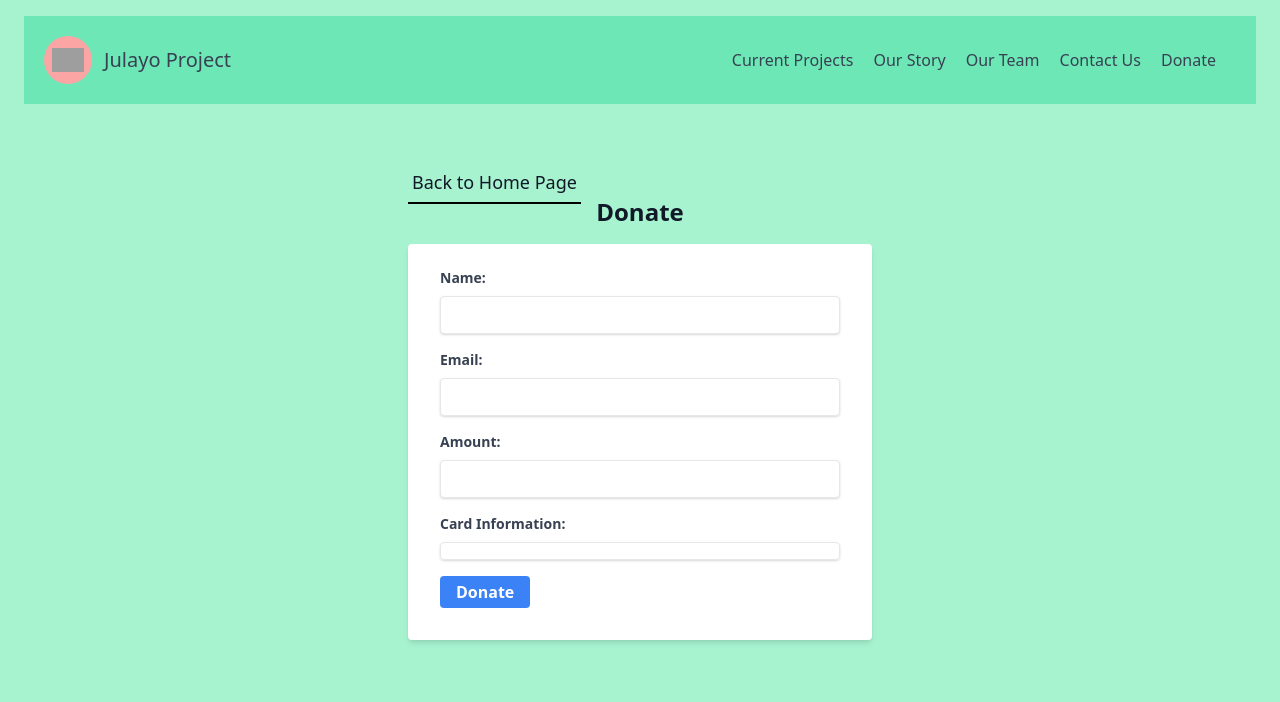
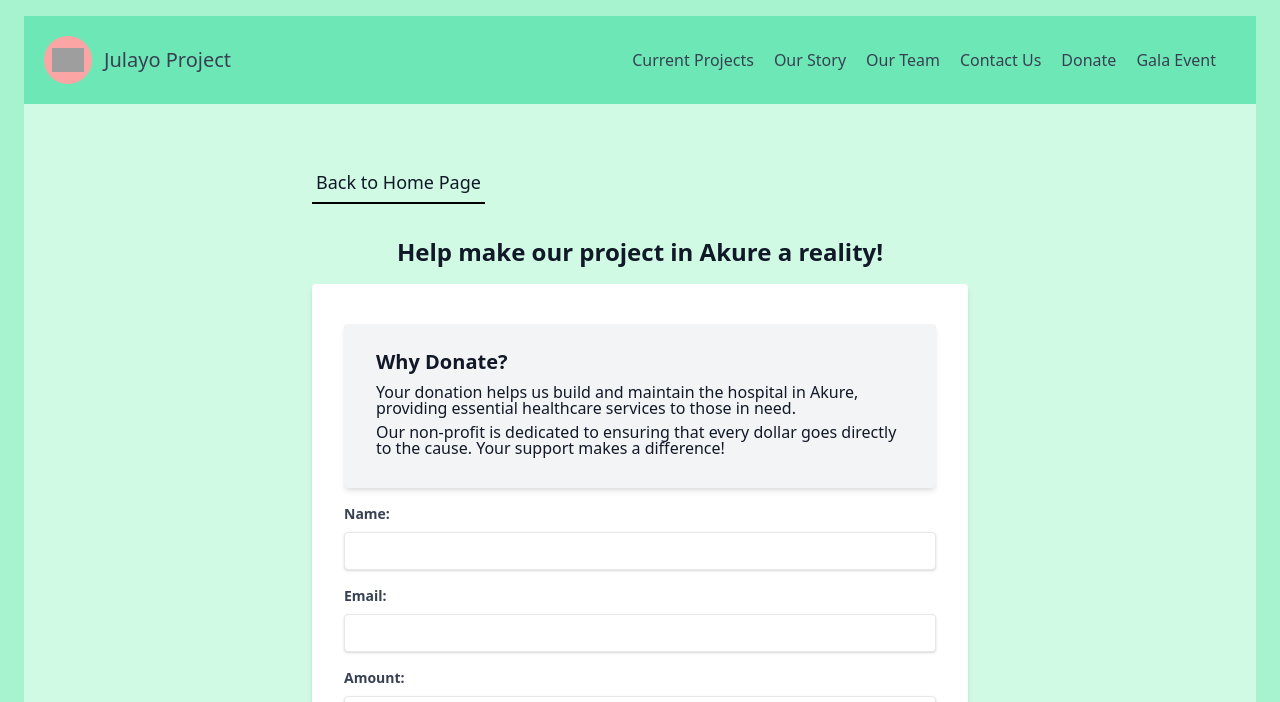
Before and after one commit to stonetharris/julayo, a Django app: page /donate/ in a window 1280 px wide. Shown: the top 702 px of the page. Run offline with Django 4.2, Linux system fonts and the light colour scheme; some libraries are stand-ins or nearby versions; grey boxes are pictures that could not be loaded.

Commit message:
Live with Stripe + Gala page

```diff
--- a/main/templates/base.html
+++ b/main/templates/base.html
@@ -7,7 +7,6 @@
     <meta http-equiv="X-UA-Compatible" content="IE=edge">
     <meta name="viewport" content="width=device-width, initial-scale=1.0">
     <title>Julayo</title>
-    <link href = "{% static 'css/styles.css' %}" rel = "stylesheet">
     <link href="https://unpkg.com/tailwindcss@^2/dist/tailwind.min.css" rel="stylesheet">
     <link rel="stylesheet" href="https://cdnjs.cloudflare.com/ajax/libs/font-awesome/6.0.0-beta3/css/all.min.css">
     <link rel="icon" href="https://i.imgur.com/UGYfoLe.png" />
--- a/main/templates/contact_us.html
+++ b/main/templates/contact_us.html
@@ -4,12 +4,12 @@
 
 {% block content %}
 
-  <div class="py-8 px-4 mx-auto px-5 lg:px-96 lg:py-16 bg-green-200 text-gray-900">
+  <div class="py-8 px-4 mx-auto px-5 lg:px-96 lg:py-16 bg-green-100 text-gray-900">
 
     <a href="{% url 'index' %}" class="flex-grow text-gray-900 border-b-0 border-black py-2 text-m px-1 ">
         Back to Home Page
     </a>
-    <h2 class="mb-4 text-2xl text-center font-bold text-gray-900">Contact Us!</h2>
+    <h2 class="mb-4 text-4xl text-center mt-2 font-bold text-gray-900">Contact Us!</h2>
 
     <form class="text-white" method="POST">
         {% csrf_token %}
--- a/main/templates/donate.html
+++ b/main/templates/donate.html
@@ -1,38 +1,49 @@
 {% extends 'base.html' %}
-
 {% load static %}
-
 {% block content %}
 <script src="https://js.stripe.com/v3/"></script>
-
-<div class="py-8 px-4 mx-auto px-5 lg:px-96 lg:py-16 bg-green-200 text-gray-900">
+<div class="py-8 px-4 md:px-5 lg:px-72 lg:py-16 bg-green-100 text-gray-900">
     <a href="{% url 'index' %}" class="flex-grow text-gray-900 border-b-2 border-black py-2 text-lg px-1">
         Back to Home Page
     </a>
-    <h2 class="mb-4 text-2xl text-center font-bold text-gray-900">Donate</h2>
-
+    <h2 class="mb-4 text-2xl text-center font-bold text-gray-900 mt-10">Help make our project in Akure a reality!</h2>
     <div class="bg-white shadow-md rounded px-8 pt-6 pb-8 mb-4">
+        <div class="my-4 bg-gray-100 shadow-md rounded px-8 pt-6 pb-8 mb-4">
+            <h3 class="text-xl font-bold text-gray-900 mb-2">Why Donate?</h3>
+            <p class="mb-2">
+                Your donation helps us build and maintain the hospital in Akure, providing essential healthcare services to those in need.
+            </p>
+            <p>
+                Our non-profit is dedicated to ensuring that every dollar goes directly to the cause. Your support makes a difference!
+            </p>
+        </div>
         <form method="post" id="payment-form">
             {% csrf_token %}
-
+            {% if messages %}
+            <ul class="messages">
+                {% for message in messages %}
+                <li{% if message.tags %} class="{{ message.tags }}"{% endif %}>{{ message }}</li>
+                {% endfor %}
+            </ul>
+            {% endif %}
             <div class="mb-4">
                 <label for="name" class="block text-gray-700 text-sm font-bold mb-2">Name:</label>
                 <input type="text" id="name" name="name" class="shadow appearance-none border rounded w-full py-2 px-3 text-gray-700 leading-tight focus:outline-none focus:shadow-outline" required>
             </div>
-
             <div class="mb-4">
                 <label for="email" class="block text-gray-700 text-sm font-bold mb-2">Email:</label>
                 <input type="email" id="email" name="email" class="shadow appearance-none border rounded w-full py-2 px-3 text-gray-700 leading-tight focus:outline-none focus:shadow-outline" required>
             </div>
-
-            <div class="mb-4">
+            <div class="mb-4 relative">
                 <label for="amount" class="block text-gray-700 text-sm font-bold mb-2">Amount:</label>
-                <input type="number" id="amount" name="amount" min="1" step="any" class="shadow appearance-none border rounded w-full py-2 px-3 text-gray-700 leading-tight focus:outline-none focus:shadow-outline" required>
+                <div class="relative">
+                    <div class="absolute top-3 left-3">$</div>
+                    <input type="number" id="amount" name="amount" min="1" step="any" class="shadow appearance-none border rounded w-full py-2 px-3 pl-6 text-gray-700 leading-tight focus:outline-none focus:shadow-outline" required>
+                </div>
             </div>
-
             <div class="mb-4">
                 <label for="card-element" class="block text-gray-700 text-sm font-bold mb-2">Card Information:</label>
-                <div id="card-element" class="shadow appearance-none border rounded w-full py-2 px-3 text-gray-700 leading-tight focus:outline-none focus:shadow-outline">
+                <div id="card-element" style="height: 35px;" class="shadow appearance-none border rounded w-full py-2 px-3 text-gray-700 leading-tight focus:outline-none focus:shadow-outline">
                     <!-- A Stripe Element will be inserted here. -->
                 </div>
                 <!-- Used to display form errors. -->
@@ -47,11 +58,9 @@
         </form>
     </div>
 </div>
-
 <script>
     // Replace 'your-publishable-key' with your Stripe publishable key
-    const stripe = Stripe('your-publishable-key');
-
+    const stripe = Stripe('{{ stripe_public_key }}');
     const elements = stripe.elements();
     const card = elements.create('card');
     card.mount('#card-element');
@@ -68,7 +77,6 @@
     const form = document.getElementById('payment-form');
     form.addEventListener('submit', function (event) {
         event.preventDefault();
-
         stripe.createToken(card).then(function (result) {
             if (result.error) {
                 const errorElement = document.getElementById('card-errors');
@@ -86,9 +94,7 @@
         hiddenInput.setAttribute('name', 'stripeToken');
         hiddenInput.setAttribute('value', token.id);
         form.appendChild(hiddenInput);
-
         form.submit();
     }
 </script>
-
 {% endblock %}
--- a/main/templates/navbar.html
+++ b/main/templates/navbar.html
@@ -11,7 +11,8 @@
           <a href="{% url 'our_story'%}" class="mr-5 hover:text-blue-500">Our Story</a>
           <a href="{% url 'our_team'%}" class="mr-5 hover:text-blue-500">Our Team</a>
           <a href="{% url 'contact_us'%}" class="mr-5 hover:text-blue-500">Contact Us</a>
-          <a href="https://thegivingexchange.networkforgood.com/projects/182704-julayo" class="mr-5 hover:text-blue-500">Donate</a>
+          <a href="{% url 'donate'%}" class="mr-5 hover:text-blue-500">Donate</a>
+          <a href="{% url 'gala_event'%}" class="mr-5 hover:text-blue-500">Gala Event</a>
       </nav>
       {% if request.user.is_authenticated %}
         Logged in as: {{ request.user.username }}
--- a/main/templates/our_story.html
+++ b/main/templates/our_story.html
@@ -17,7 +17,7 @@
   </body>
 </html>
 
-<section class="text-white body-font bg-green-200">
+<section class="text-white body-font bg-green-100">
   <div class="container mx-auto flex px-5 py-24 items-center justify-center flex-col">
       <h1 class="mb-4 text-4xl font-extrabold tracking-tight leading-none text-gray-900 md:text-5xl lg:text-6xl dark:text-white">Our Story:</h1>
       <div class="grid max-w-screen-xl px-4 py-8 mx-auto gap-8 lg:py-16 lg:grid-cols-12">
--- a/main/templates/our_team.html
+++ b/main/templates/our_team.html
@@ -17,7 +17,7 @@
   </body>
 </html>
 
-<section class="bg-green-200 dark:bg-gray-900">
+<section class="bg-green-100 dark:bg-gray-900">
     <div class="py-8 px-4 mx-auto max-w-screen-xl lg:py-16 lg:px-6 ">
         <div class="mx-auto max-w-screen-sm text-center mb-8 lg:mb-16">
             <h2 class="mb-4 text-4xl tracking-tight font-extrabold text-gray-900 dark:text-white">Our Team</h2>
--- a/main/urls.py
+++ b/main/urls.py
@@ -19,7 +19,8 @@ urlpatterns = [
     path('donations/delete/<int:donation_id>/', views.delete_donation, name='delete_donation'),
     path('contact-us/', ContactUsView.as_view(), name='contact_us'),
     path('donate/', views.donate, name='donate'),
-
+    path('donation_success/', views.donation_success, name='donation_success'),
+    path('gala_event/', views.gala_event, name='gala_event'),
 ]
 
 
--- a/main/views.py
+++ b/main/views.py
@@ -29,12 +29,10 @@ from django.conf import settings
 
 stripe.api_key = settings.STRIPE_SECRET_KEY
 
-
 def donate(request):
     if request.method == 'POST':
         token = request.POST.get('stripeToken')
-        amount = 500  # You can set the desired donation amount
-
+        amount = int(float(request.POST.get('amount', 0)) * 100)  # convert dollars to cents for Stripe
         try:
             charge = stripe.Charge.create(
                 amount=amount,
@@ -43,16 +41,37 @@ def donate(request):
                 source=token,
             )
             # Save the donation information to the database, send a confirmation email, etc.
+            messages.success(request, "Your donation was successful!")
             return redirect('donation_success')
+
         except stripe.error.CardError as e:
-            # Handle card errors
             messages.error(request, "Your card has been declined.")
-    else:
-        context = {
-            'stripe_public_key': settings.STRIPE_PUBLIC_KEY,
-        }
-        return render(request, 'donate.html', context)
+        except stripe.error.RateLimitError as e:
+            # Too many requests made to the API too quickly
+            messages.error(request, "Rate limit exceeded. Please try again later.")
+        except stripe.error.InvalidRequestError as e:
+            # Invalid parameters were supplied to Stripe's API
+            messages.error(request, "Invalid parameters. Please contact support.")
+        except stripe.error.AuthenticationError as e:
+            # Authentication with Stripe's API failed
+            messages.error(request, "Authentication failed. Please contact support.")
+        except stripe.error.APIConnectionError as e:
+            # Network communication with Stripe failed
+            messages.error(request, "Network error. Please try again.")
+        except stripe.error.StripeError as e:
+            # Display a very generic error to the user, and maybe send yourself an email
+            messages.error(request, "An error occurred. Please try again or contact support.")
+        except Exception as e:
+            # Something else happened, completely unrelated to Stripe
+            messages.error(request, "An internal error occurred. Please try again later.")
 
+    context = {
+        'stripe_public_key': settings.STRIPE_PUBLIC_KEY,
+    }
+    return render(request, 'donate.html', context)
+
+def donation_success(request):
+    return render(request, 'donation_success.html')
 
 # Create
 def create_donation(request):
@@ -95,8 +114,6 @@ def delete_donation(request, donation_id):
 
 def index(request):
     context = {}
-    # context['success'] = request.GET.get('success')
-    # context['checkout'] = request.GET.get('checkout')
     return render(request, 'index.html', context)
 
 class ContactUsView(FormView):
@@ -114,15 +131,15 @@ class ContactUsView(FormView):
         send_mail(
             'A new message from ' + str(instance.name) + 'has been submitted',
             render_to_string('email.txt', context),
-            'insertFromEmailHere@gmail.com',
-            ['insertJuliaEmailHere@gmail.com'],
+            'julayomedical@gmail.com',
+            ['julayomedical@gmail.com'],
             fail_silently=False,
         )
 
         send_mail(
             'Thank you for contacting us!',
             render_to_string('email.txt', context),
-            'insertJuliaEmailHere@gmail.com',
+            'julayomedical@gmail.com',
             [str(instance.email)],
             fail_silently=False,
         )
@@ -132,42 +149,6 @@ class ContactUsView(FormView):
     def get_success_url(self):
         return reverse('contact_us_success')  # or any other URL name where you want to redirect after successful form submission
 
-# old contact_us():
-# def contact_us(request):
-#     form_class = ContactUsForm
-#     template_name = 'contact_us.html'
-#     context = {}
-
-#     def form_valid(self, form):
-#         instance = form.save()
-#         context = {}
-#         context['name'] = instance.name
-#         context['email'] = instance.email
-#         context['description'] = instance.description
-
-
-#         send_mail(
-#             'A new message from ' + str(instance.name) + 'has been submitted',
-#             render_to_string('email.txt', context),
-#             'insertFromEmailHere@gmail.com',
-#             ['insertJuliaEmailHere@gmail.com'],
-#             fail_silently=False,
-#         )
-
-#         send_mail(
-#             'Quote Request Confirmation - 357 Company',
-#             render_to_string('email.txt', context),
-#             'insertJuliaEmailHere@gmail.com',
-#             [str(instance.email)],
-#             fail_silently=False,
-#         )
-#         return super(contact_us, self).form_valid(form)
-#     return render(request, template_name, context)
-
-
-    # def form_invalid(self, form):
-    #     return super().form_invalid(form)
-
 def current_projects(request):
     context = {
         'google_maps_api_key': os.environ.get('GOOGLE_MAPS_API_KEY', settings.GOOGLE_MAPS_API_KEY),
@@ -176,13 +157,12 @@ def current_projects(request):
 
 def our_team(request):
     context = {}
-    # context['success'] = request.GET.get('success')
-    # context['checkout'] = request.GET.get('checkout')
     return render(request, 'our_team.html', context)
-
 
 def our_story(request):
     context = {}
-    # context['success'] = request.GET.get('success')
-    # context['checkout'] = request.GET.get('checkout')
     return render(request, 'our_story.html', context)
+
+def gala_event(request):
+    context = {}
+    return render(request, 'gala_event.html', context)
```
Also changed, not shown: main/templates/donation_success.html (added, +21 -0 lines), main/templates/gala_event.html (added, +77 -0 lines), main/templates/index.html (+6 -4 lines), main/static/DmPQOeJ.jpg (added).
